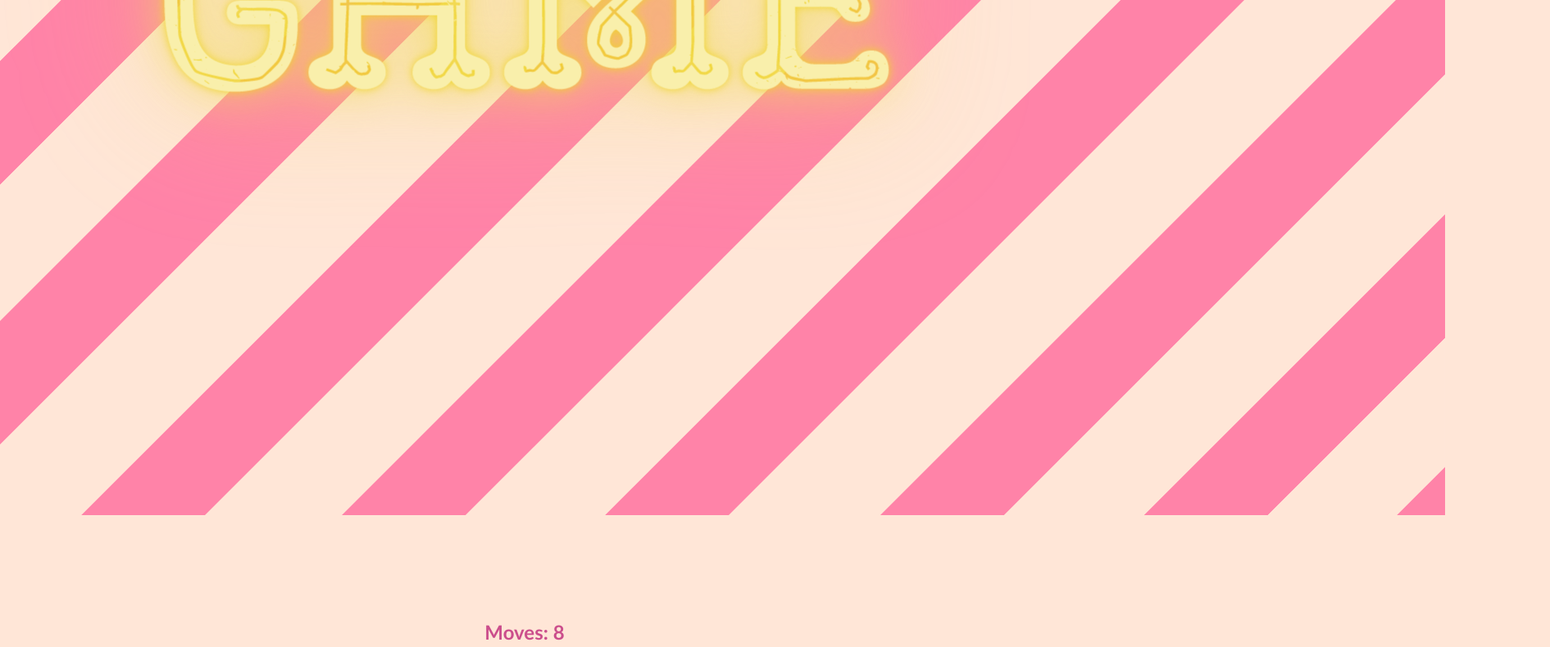
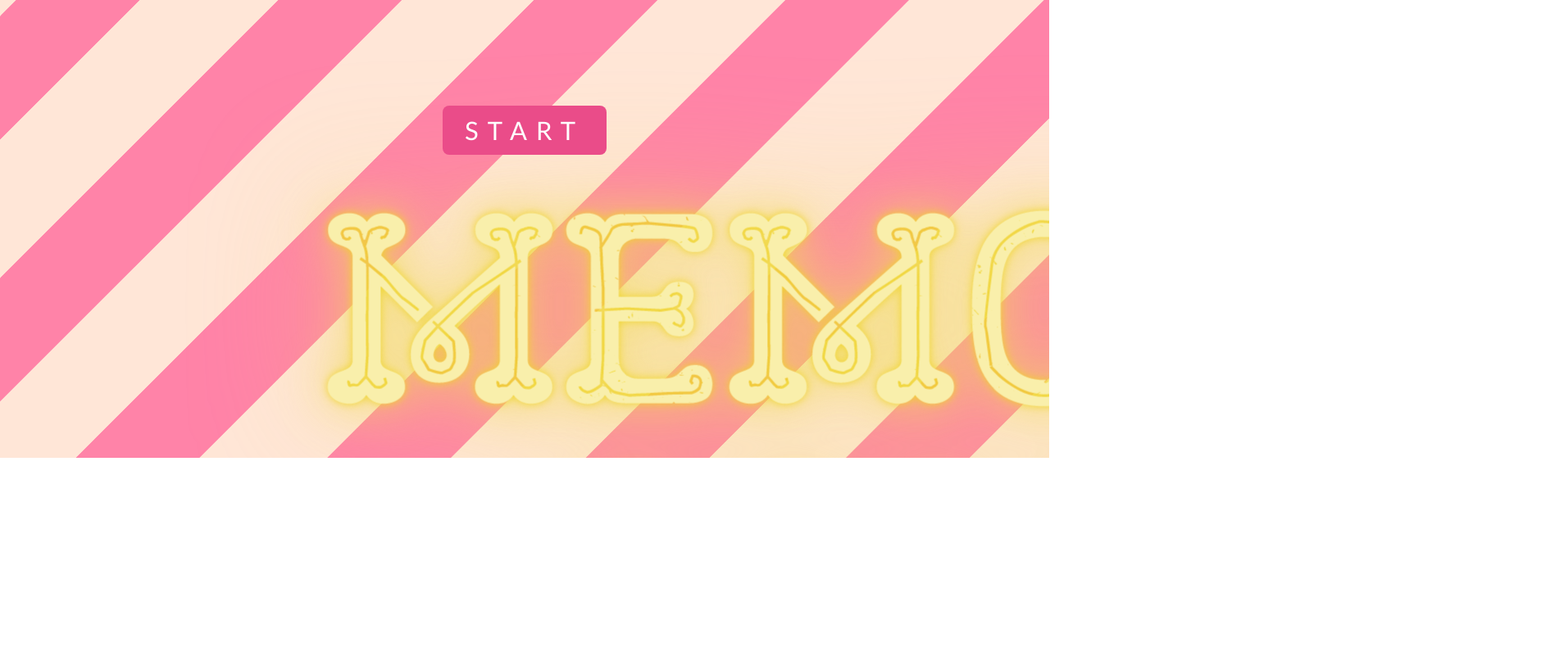
Before and after one commit to juliacucu/Memory-game, a plain HTML site: page index.html in a window 1280 px wide. Shown: the part 241-1031 px from the top of the page at 82% size, 1891 px wide, since content can reach past the window. After the commit the page ends 840 px from the top, so only its background shows below. Drawn offline with Linux system fonts and the light colour scheme.

Commit message:
memory game last version

```diff
--- a/index.html
+++ b/index.html
@@ -7,15 +7,38 @@
     <meta http-equiv="X-UA-Compatible" content="IE-edge" />
     <meta name="viewport" content="width=device-width, initial-scale=1.0" />
     <title>Memory Game</title>
-    <link rel="stylesheet" href="styles.css"/>
+    <link rel="stylesheet" href="./styles.css"/>
   </head>
   <body>
-    <h1><img src="./images/zz_Header.png" alt="header"></h1>
-    <h2>Moves: <span class="playerLivesCount"></span></h2>
-    <section>
+    <!-- <header>
+      <img src="./images/zz_Header.png">
+    </header> -->
+    <section id="memory-menu">
+      <div id="button">
+        <button class='button-1' onclick="selectGame()">START</button>
+      </div>
+    </section>
+    <section id="memory-board">
+      <div id="memory-board-title">
+        <h2 class="title">Moves: <span class="playerLivesCount"></span></h2>
+      </div>
+      <div id="memory-board-game">
 
+      </div>
+    </section>
+    <section id="memory-game-over">
+      <h1>GAME OVER!🥹</h1>
+      <div id="button">
+        <button class='button-2' onclick="location.reload()">Play again😜</button>
+      </div>
+    </section>
+    <section id="memory-game-won">
+      <h1>YOU WON! :)</h1>
+      <div id="button">
+        <button class='button-3' onclick="location.reload()">Play again😜</button>
+      </div>
     </section>
 
-    <script src="index.js"></script>
+    <script src="./index.js"></script>
   </body>
 </html>
--- a/index.js
+++ b/index.js
@@ -1,5 +1,23 @@
-//
-const section = document.querySelector("section");
+// 1. Seleccionem la secció: Menu principal
+const menuSection = document.querySelector("#memory-menu");
+
+// 2. Seleccionem la secció: Memory Board
+const memoryBoard = document.querySelector("#memory-board");
+
+//3. Seleccionem la secció: Game Over
+const gameOverSection = document.querySelector('#memory-game-over')
+
+const selectGame = () => {
+  // 1 Ocultar la secció del menú
+  menuSection.style.display = "none";
+  // 2 Generar el joc
+  cardGenerator();
+};
+
+//2.
+
+// Select section memory board game
+const section = document.querySelector("#memory-board-game");
 const playerLivesCounter = document.querySelector("span");
 let playerMoves = 8;
 
@@ -26,6 +44,7 @@ const getImages = () => [
       { imgSrc: "./images/uramaki.png", name: "uramaki" },
     ];
 
+
 //Random
 const getRandom = () => {
   const imageData = getImages();
@@ -38,7 +57,7 @@ const cardGenerator = () => {
   const imageData = getRandom();
 
   //HTML
-  imageData.forEach(item => {
+  imageData.forEach((item) => {
     const card = document.createElement("div");
     const face = document.createElement("img");
     const back = document.createElement("div");
@@ -47,7 +66,7 @@ const cardGenerator = () => {
     back.classList = "back";
 
     face.src = item.imgSrc;
-    card.setAttribute('name', item.name)
+    card.setAttribute("name", item.name);
 
     section.appendChild(card);
     card.appendChild(face);
@@ -63,35 +82,42 @@ const cardGenerator = () => {
 //Check the match
 const checkCards = (e) => {
   const clickedCard = e.target;
-  clickedCard.classList.add('flipped');
-  const flippedCards = document.querySelectorAll('.flipped');
-  const toggleCard = document.querySelectorAll('.toggleCard')
+  clickedCard.classList.add("flipped");
+  const flippedCards = document.querySelectorAll(".flipped");
+  const toggleCard = document.querySelectorAll(".toggleCard");
 
   //Logic
   if (flippedCards.length === 2) {
     if (
-          flippedCards[0].getAttribute('name') === flippedCards[1].getAttribute('name')
-      ){ console.log("It's a match!")
+      flippedCards[0].getAttribute("name") ===
+      flippedCards[1].getAttribute("name")
+    ) {
+      //Quan acertes
       flippedCards.forEach((card) => {
-          card.classList.remove('flipped');
-          card.style.pointerEvents = 'none'
-      })
+        card.classList.remove("flipped");
+        card.style.pointerEvents = "none";
+      });
     } else {
-          console.log("You're wrong!")
+      //Quan es falla
       flippedCards.forEach((card) => {
-            card.classList.remove('flipped');
-            setTimeout(() => card.classList.remove('toggleCard'), 1000);
-          })
+        card.classList.remove("flipped");
+        setTimeout(() => card.classList.remove("toggleCard"), 1000);
+      });
       playerMoves--;
       playerLivesCounter.textContent = playerMoves;
       if (playerMoves === 0) {
-              restart("Try again!")
+        // Quan l'usuari perd, li mostrem la pàgina de GAME OVER
+        memoryBoard.style.display='none';
       }
     }
   }
   //Check if we won the game
-  if(toggleCard === 16){
-      restart('You won!!')
+  if (toggleCard.length === 16) {
+    // Quan l'usuari guanya, li mostrem la pàgina de YOU WON!
+    setTimeout(() => {
+      memoryBoard.style.display='none';
+      gameOverSection.style.display='none';
+    }, 2000);
   }
 };
 
@@ -100,21 +126,19 @@ const restart = () => {
   let imageData = getRandom();
   let faces = document.querySelectorAll(".face");
   let cards = document.querySelectorAll(".card");
-    section.style.pointerEvents = 'none'
-    imageData.forEach((item,index) => {
-        cards[index].classList.remove("toggleCard")
+  section.style.pointerEvents = "none";
+  imageData.forEach((item, index) => {
+    cards[index].classList.remove("toggleCard");
 
     //Randomize
     setTimeout(() => {
-            cards[index].style.pointerEvents = 'all'
-            faces[index].src = item.imgSrc
-            cards[index].setAttribute('name', item)
-            section.style.pointerEvents = 'all'
+      cards[index].style.pointerEvents = "all";
+      faces[index].src = item.imgSrc;
+      cards[index].setAttribute("name", item);
+      section.style.pointerEvents = "all";
     }, 1000);
-
-    })
+  });
   playerMoves = 8;
-    playerLivesCounter.textContent = playerMoves
-    setTimeout(() => window.alert('Loser!!'), 1000);
-}
-cardGenerator();
+  playerLivesCounter.textContent = playerMoves;
+  setTimeout(() => window.alert("Loser!!"), 3000);
+};
--- a/styles.css
+++ b/styles.css
@@ -1,25 +1,77 @@
+@import url('https://fonts.googleapis.com/css2?family=Lobster&display=swap');
+
 *{
     margin: 0;
     padding: 0;
     box-sizing: border-box;
 }
 
-body{
+
+#memory-menu {
+    background-image: url('./images/zz_Header.png');
+    background-repeat: no-repeat;
     height: 100vh;
-    background: #FFE6D7;
-    display: flex;
+    position: absolute;
+    width: 100vw;
+    z-index: 4;
     justify-content: center;
     align-items: center;
     flex-direction: column;
 }
 
-section{
+#memory-board {
+    height: 100vh;
+    width: 100vw;
+    background: #FFE6D7;
+    position: absolute;
+    display: flex;
+    justify-content: center;
+    align-items: center;
+    flex-direction: column;
+    z-index: 3;
+}
+
+#memory-game-over {
+    background-color: black;
+    height: 100vh;
+    position: absolute;
+    width: 100vw;
+    z-index: 2;
+    justify-content: center;
+    align-items: center;
+    flex-direction: column;
+}
+
+#memory-game-won {
+    background-color: black;
+    height: 100vh;
+    position: absolute;
+    width: 100vw;
+    z-index: 1;
+    justify-content: center;
+    align-items: center;
+    flex-direction: column;
+}
+
+
+#memory-board-game {
     display: grid;
     grid-template-columns: repeat(4,8rem);
     grid-template-rows: repeat(4,8rem);
     grid-gap: 2rem;
     perspective: 800px;
 }
+
+.title {
+    font-family: Lobster;
+    font-size: 5em;
+    text-align: left !important;
+    width: 608px;
+    color: rgba(186, 28, 115, 0.754);
+    padding-bottom: 10px;
+}
+
+
 .card{
     position: relative;
     transform-style: preserve-3d;
@@ -36,20 +88,16 @@ section{
     border: 2px solid rgba(186, 28, 115, 0.754)
 }
 
+header {
+    background-position: 0,0;
+    background-repeat: no-repeat;
+    background-size: inherit;
+    height: 250px;
+  }
+
 h1{
-    background-image: url('./images/zz_Header.png');
-    background-size: 75% 50%;
-    background-repeat: no-repeat;
-    display: flex;
-    justify-content: center;
+    justify-content: flex-start;
     align-items: center;
-    font-family: 'Trebuchet MS', 'Lucida Sans Unicode', 'Lucida Grande', 'Lucida Sans', Arial, sans-serif;
-    color: rgba(186, 28, 115, 0.754);
-    padding-bottom: 10px;
-    padding: 10%;
-}
-h2{
-
     font-family: 'Trebuchet MS', 'Lucida Sans Unicode', 'Lucida Grande', 'Lucida Sans', Arial, sans-serif;
     color: rgba(186, 28, 115, 0.754);
     padding-bottom: 10px;
@@ -64,3 +112,113 @@ h2{
 .toggleCard{
     transform: rotateY(180deg);
 }
+
+#button{
+    justify-content: center;
+    align-items: center;
+    flex-direction: column;
+    display: flex;
+    height: 100vh;
+}
+
+/* CSS */
+.button-1 {
+    background-color: #EA4C89;
+    border-radius: 8px;
+    border-style: none;
+    box-sizing: border-box;
+    color: #FFFFFF;
+    cursor: pointer;
+    display: inline-block;
+    font-family: 'Trebuchet MS', 'Lucida Sans Unicode', 'Lucida Grande', 'Lucida Sans', Arial, sans-serif;
+    font-size: 31px;
+    font-weight: 500;
+    height: 60px;
+    line-height: 20px;
+    list-style: none;
+    margin: 0;
+    outline: none;
+    padding: 10px 16px;
+    position: relative;
+    text-align: center;
+    text-decoration: none;
+    transition: color 100ms;
+    vertical-align: baseline;
+    user-select: none;
+    -webkit-user-select: none;
+    touch-action: manipulation;
+    width: 200px;
+    letter-spacing: 11px;
+}
+
+.button-1:hover,
+.button-1:focus {
+  background-color: #F082AC;
+}
+
+.button-2 {
+    background-color: #e73e3e;
+    border-radius: 8px;
+    border-style: none;
+    box-sizing: border-box;
+    color: #FFFFFF;
+    cursor: pointer;
+    display: inline-block;
+    font-family: 'Trebuchet MS', 'Lucida Sans Unicode', 'Lucida Grande', 'Lucida Sans', Arial, sans-serif;
+    font-size: 31px;
+    font-weight: 500;
+    height: 86px;
+    line-height: 20px;
+    list-style: none;
+    margin: 0;
+    outline: none;
+    padding: 10px 16px;
+    position: relative;
+    text-align: center;
+    text-decoration: none;
+    transition: color 100ms;
+    vertical-align: baseline;
+    user-select: none;
+    -webkit-user-select: none;
+    touch-action: manipulation;
+    width: 400px;
+    letter-spacing: 11px;
+}
+
+.button-2:hover,
+.button-2:focus {
+  background-color: #e73e3e;
+}
+.button-2 {
+    background-color: #e73e3e;
+    border-radius: 8px;
+    border-style: none;
+    box-sizing: border-box;
+    color: #FFFFFF;
+    cursor: pointer;
+    display: inline-block;
+    font-family: 'Trebuchet MS', 'Lucida Sans Unicode', 'Lucida Grande', 'Lucida Sans', Arial, sans-serif;
+    font-size: 31px;
+    font-weight: 500;
+    height: 86px;
+    line-height: 20px;
+    list-style: none;
+    margin: 0;
+    outline: none;
+    padding: 10px 16px;
+    position: relative;
+    text-align: center;
+    text-decoration: none;
+    transition: color 100ms;
+    vertical-align: baseline;
+    user-select: none;
+    -webkit-user-select: none;
+    touch-action: manipulation;
+    width: 400px;
+    letter-spacing: 11px;
+}
+
+.button-2:hover,
+.button-2:focus {
+  background-color: #e73e3e;
+}
```
Lines whose indentation alone changed are shown as unchanged.
